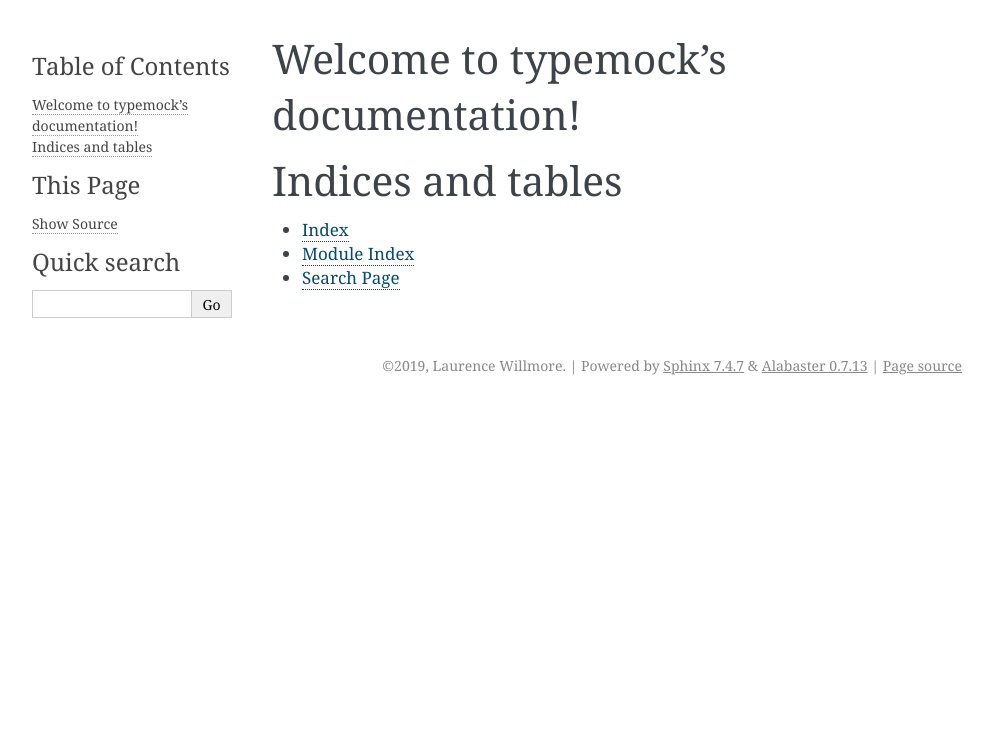
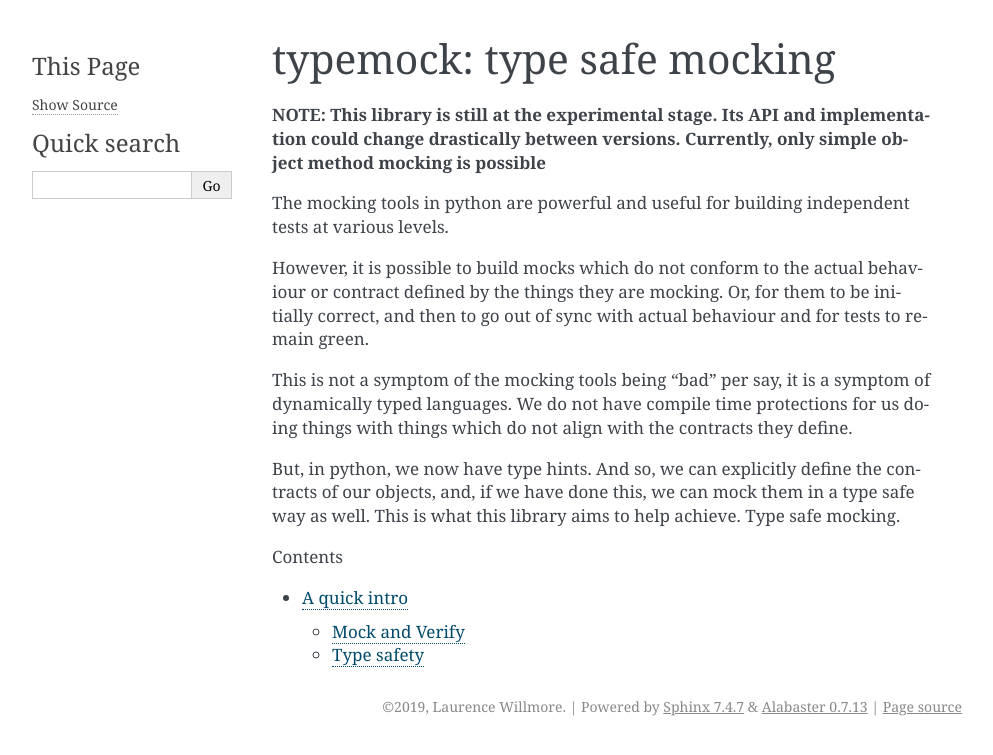
Before and after one commit to lgwillmore/typemock, a Sphinx documentation site: the page built from docs/source/index.rst, in a window 1280 px wide. Shown: the top 755 px of the page, without its empty margins (148-1141 px from the left). Built offline with Sphinx 7.4.7, drawn with Linux system fonts in a browser that asks for light colours.

Commit message:
readthedocs

```diff
--- a/docs/source/index.rst
+++ b/docs/source/index.rst
@@ -3,18 +3,22 @@
    You can adapt this file completely to your liking, but it should at least
    contain the root `toctree` directive.
 
-Welcome to typemock's documentation!
-====================================
+typemock: type safe mocking
+===========================
+
+**NOTE: This library is still at the experimental stage. Its API and implementation could change drastically between versions. Currently, only simple object method mocking is possible**
+
+The mocking tools in python are powerful and useful for building independent tests at various levels.
+
+However, it is possible to build mocks which do not conform to the actual behaviour or contract defined by the things they are mocking. Or, for them to be initially correct, and then to go out of sync with actual behaviour and for tests to remain green.
+
+This is not a symptom of the mocking tools being "bad" per say, it is a symptom of dynamically typed languages. We do not have compile time protections for us doing things with things which do not align with the contracts they define.
+
+But, in python, we now have type hints. And so, we can explicitly define the contracts of our objects, and, if we have done this, we can mock them in a type safe way as well. This is what this library aims to help achieve. Type safe mocking.
+
 
 .. toctree::
    :maxdepth: 2
-   :caption: Contents:
+   :caption: Contents
 
-
-
-Indices and tables
-==================
-
-* :ref:`genindex`
-* :ref:`modindex`
-* :ref:`search`
+   quick_intro
```
Also changed, not shown: docs/source/quick_intro.rst (added, +57 -0 lines).
